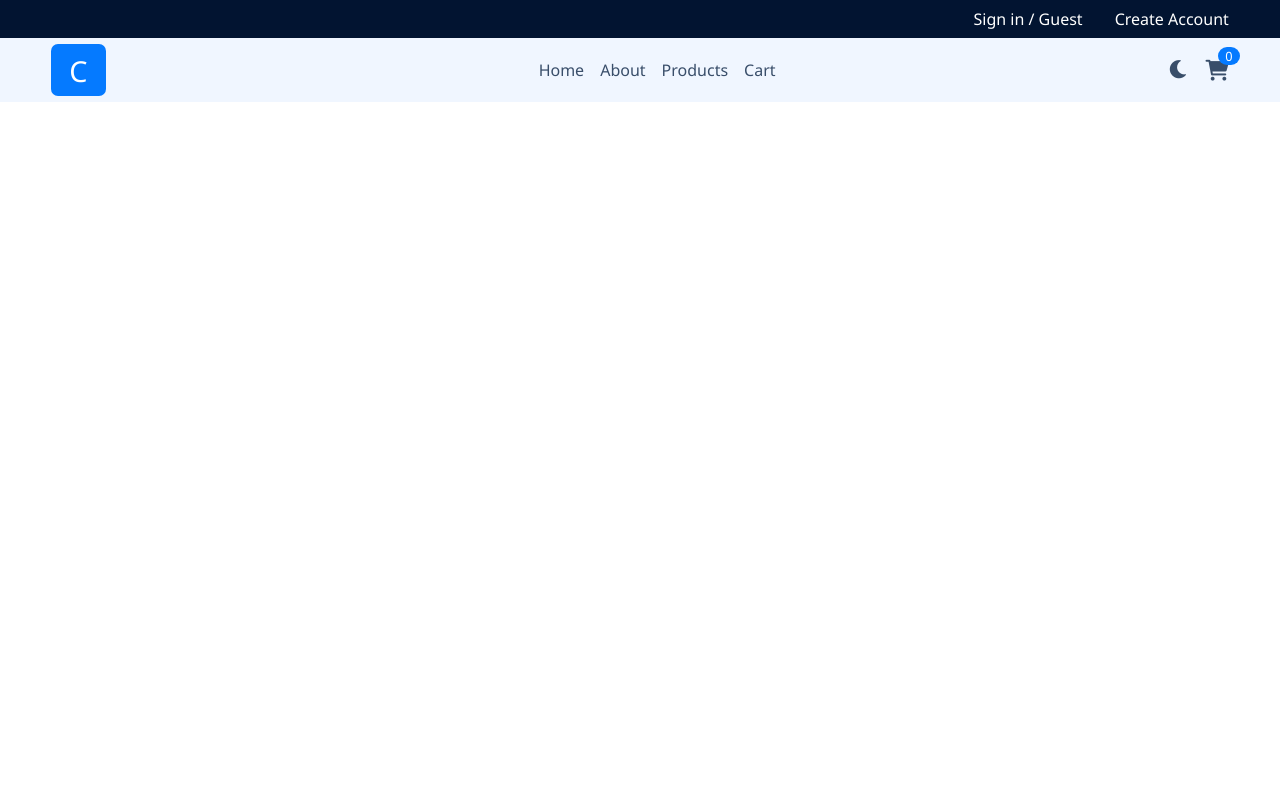
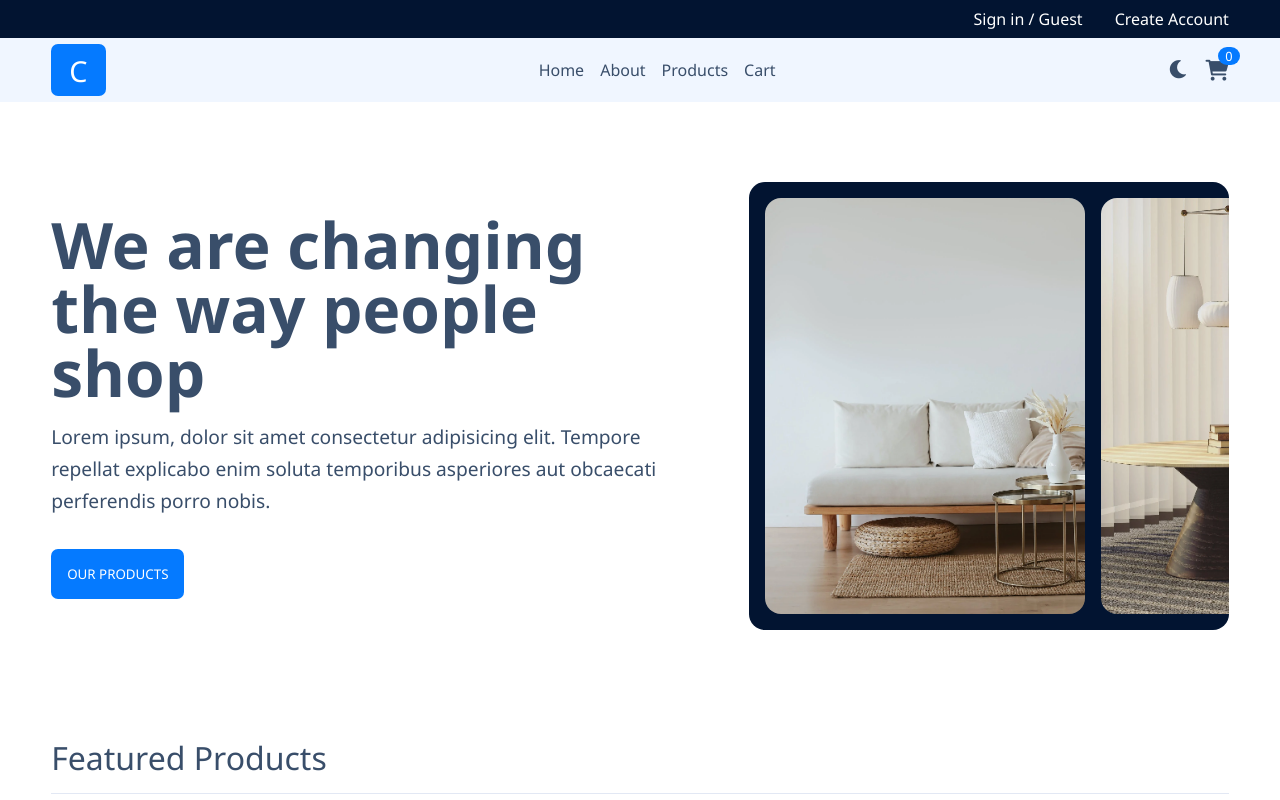
Before and after one commit to raghadabuzainih/Comfy-Store, a plain HTML site: page index.html in a window 1280 px wide. Shown: the top 800 px of the page. Drawn offline with Linux system fonts and the light colour scheme.

Commit message:
edit-css

```diff
--- a/index.css
+++ b/index.css
@@ -94,6 +94,10 @@ button{
 .content:target {
     display: block;
 }
+
+#home {
+    display: block;
+  }
 
 section{
     display: flex;
```
